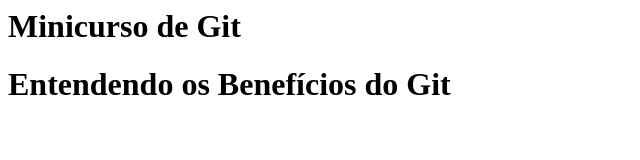
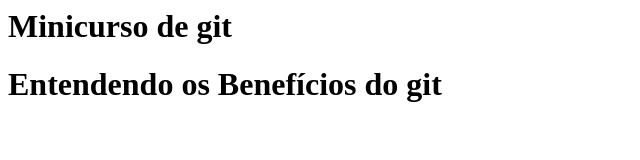
Before and after one commit to jacksonbjrtls/minicurso_git, a plain HTML site: page index.html in a window 1280 px wide. Shown: the full height of the page, 0-640 px from the left. Drawn offline with Linux system fonts and the light colour scheme.

Commit message:
Segundo Commit body

```diff
--- a/index.html
+++ b/index.html
@@ -2,7 +2,7 @@
 	<head>
 	</head>
 	<body>
-		<h1>Minicurso de Git </h1>
-		<h1>Entendendo os Benefícios do Git</h1>
+		<h1>Minicurso de git </h1>
+		<h1>Entendendo os Benefícios do git</h1>
 	</body>
 </html>
```
